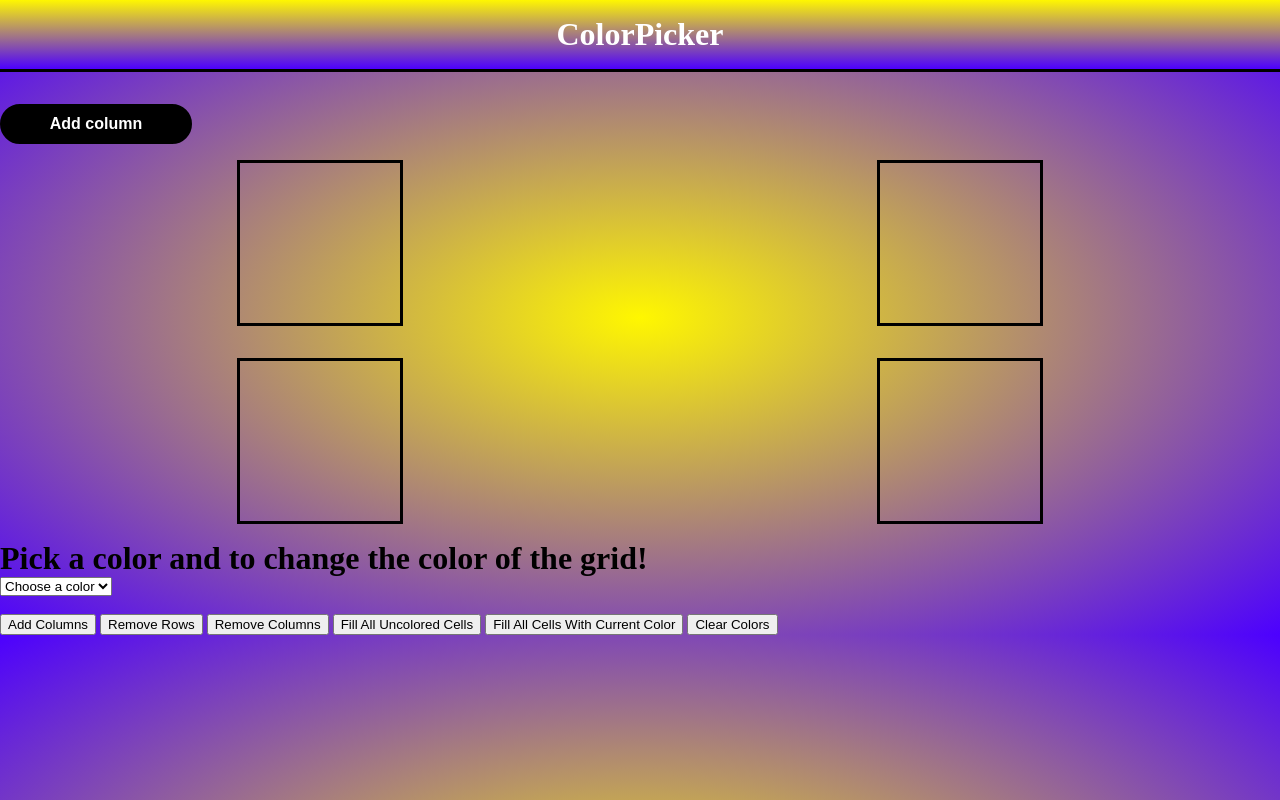
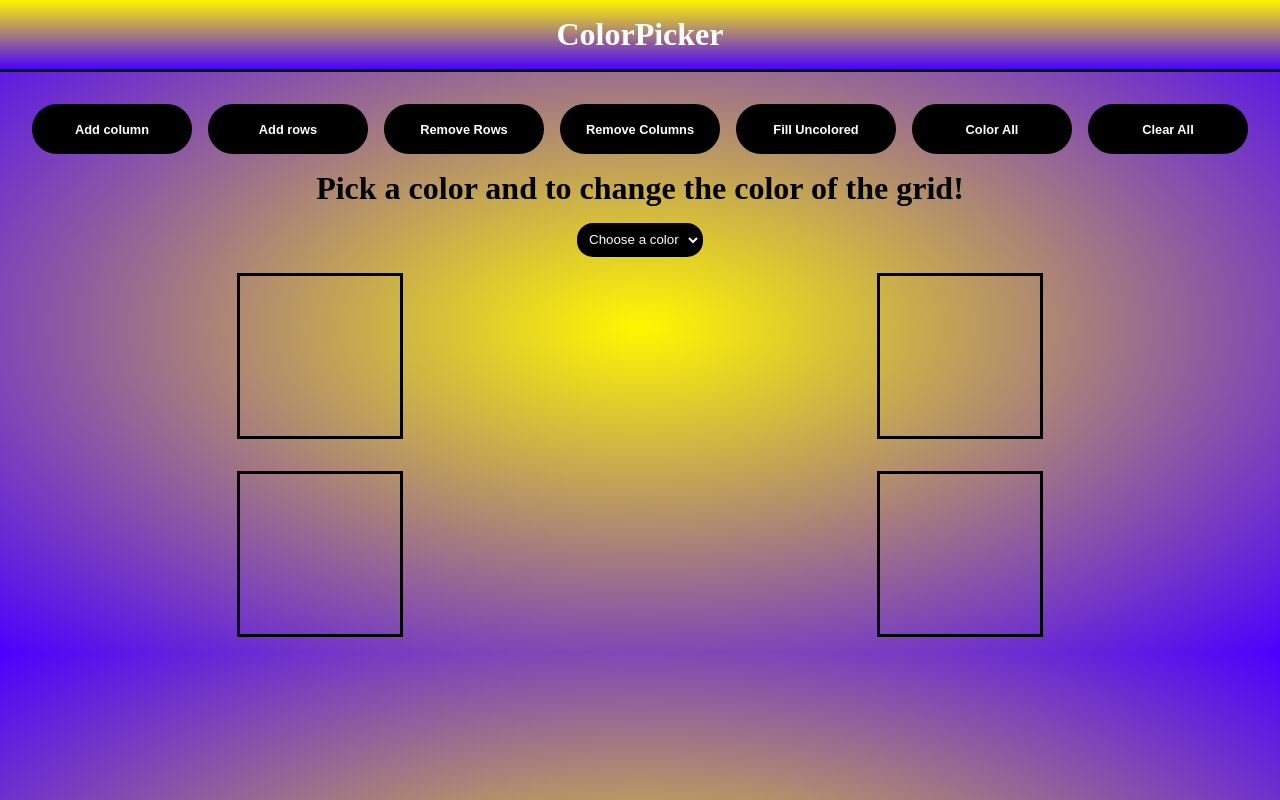
Before and after one commit to andreatranchina/ttp-assignment5-DOM3, a plain HTML site: page index.html in a window 1280 px wide. Drawn offline with Linux system fonts and the light colour scheme.

Commit message:
page layout adjusted

```diff
--- a/index.css
+++ b/index.css
@@ -2,20 +2,39 @@
     margin: 0;
 }
 
+#buttons{
+    display: flex;
+    flex-wrap: wrap;
+    gap: 1rem;
+    justify-content: center;
+    margin-bottom: 1rem;
+}
 
-.btn-add-col{
-    width: 15%;
-    height: 40px;
+.btn-option{
+    /* width: auto; */
+    width: 10rem;
+    height: 50px;
     border-radius: 2rem;
     border: solid black 2px;
     background-color: black;
     color: white;
-    font-size: 1rem;
+    font-size: 0.8rem;
     font-weight: 700;
+}
+
+.dropdown{
+    background-color: black;
+    color: white;
+    border: solid black 2px;
+    border-radius: 1rem;
+    align-self: center;
+    margin-top: 1rem;
+    padding: 0.4rem;
 }
 
 body{
     background-image: radial-gradient(rgb(255, 247, 0), rgb(76, 0, 255));
+    text-align: center
 }
 
 .nav{
--- a/index.html
+++ b/index.html
@@ -8,15 +8,21 @@
 </head>
 <body>
     <navbar class="nav">ColorPicker</navbar>
-    <button class="btn-add-col">Add column</button>
-    <div class="grid">
-        <div class="cell"></div>
-        <div class="cell"></div>
-        <div class="cell"></div>
-        <div class="cell"></div>
+    <div id = buttons>
+        <button class="btn-add-col btn-option">Add column</button>
+        <button class="btn-option">Add rows</button>
+        <button class="btn-option" onclick="removeRows()">Remove Rows</button>
+        <button class="btn-option" onclick="removeCols()()">Remove Columns</button>
+
+        <button class="btn-option" onclick="fillAllUnc()">Fill Uncolored</button>
+        <button class="btn-option" onclick="fillAll()">Color All</button>
+        <button class="btn-option" onclick="clearAll()">Clear All</button>
+
     </div>
+
+
     <h1>Pick a color and to change the color of the grid!</h1>
-    <select>
+    <select class="dropdown">
         <option selected disabled>Choose a color</option>
 
         <option id="red">Red</option>
@@ -26,18 +32,15 @@
         <option id="blue">Blue</option>
         <option id="purple">Purple</option>
       </select>
+    <div class="grid">
+        <div class="cell"></div>
+        <div class="cell"></div>
+        <div class="cell"></div>
+        <div class="cell"></div>
+    </div>
 
-      <br><br>
-      <div id = buttons>
-    <button onclick="addCols()">Add Columns</button>
-    <button onclick="removeRows()">Remove Rows</button>
-    <button onclick="removeCols()()">Remove Columns</button>
 
-    <button onclick="fillAllUnc()">Fill All Uncolored Cells</button>
-    <button onclick="fillAll()">Fill All Cells With Current Color</button>
-    <button onclick="clearAll()">Clear Colors</button>
 
-</div>
 <script src="./script.js"></script>
 </body>
 </html>
```
